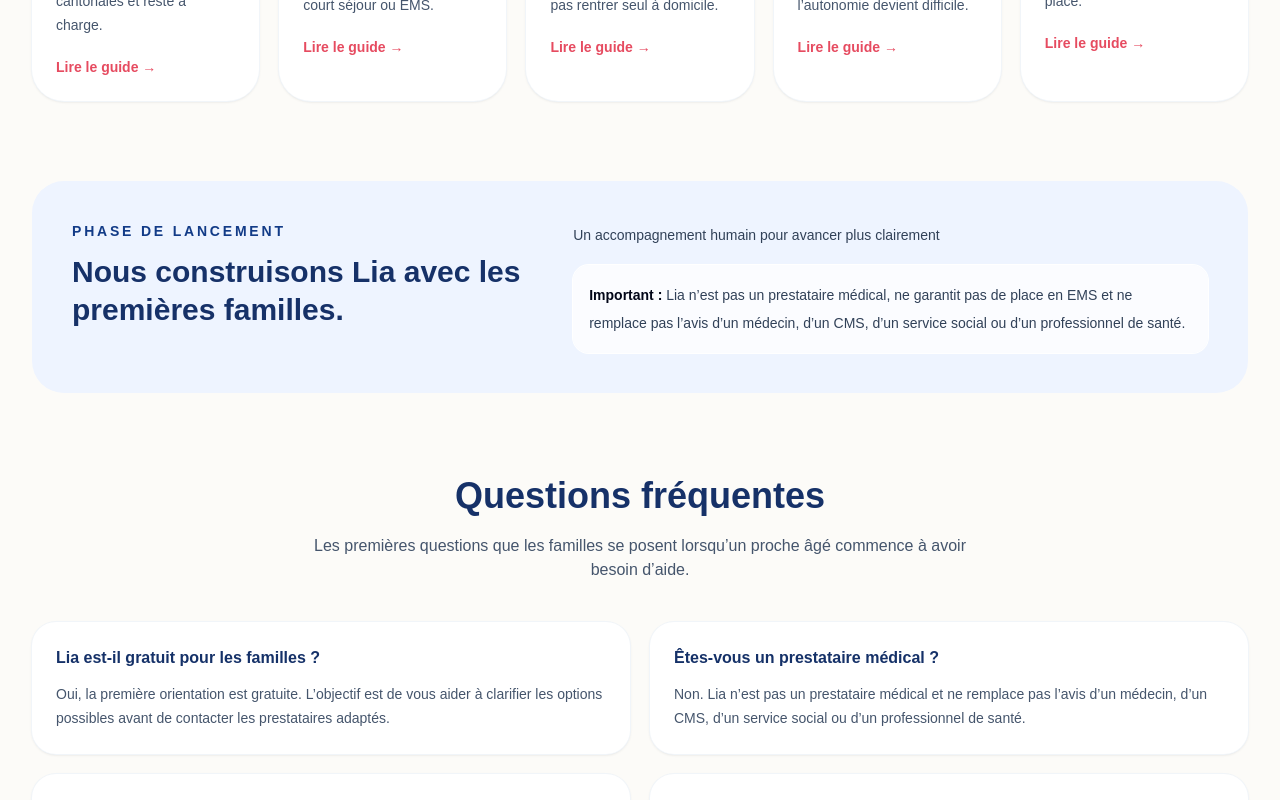
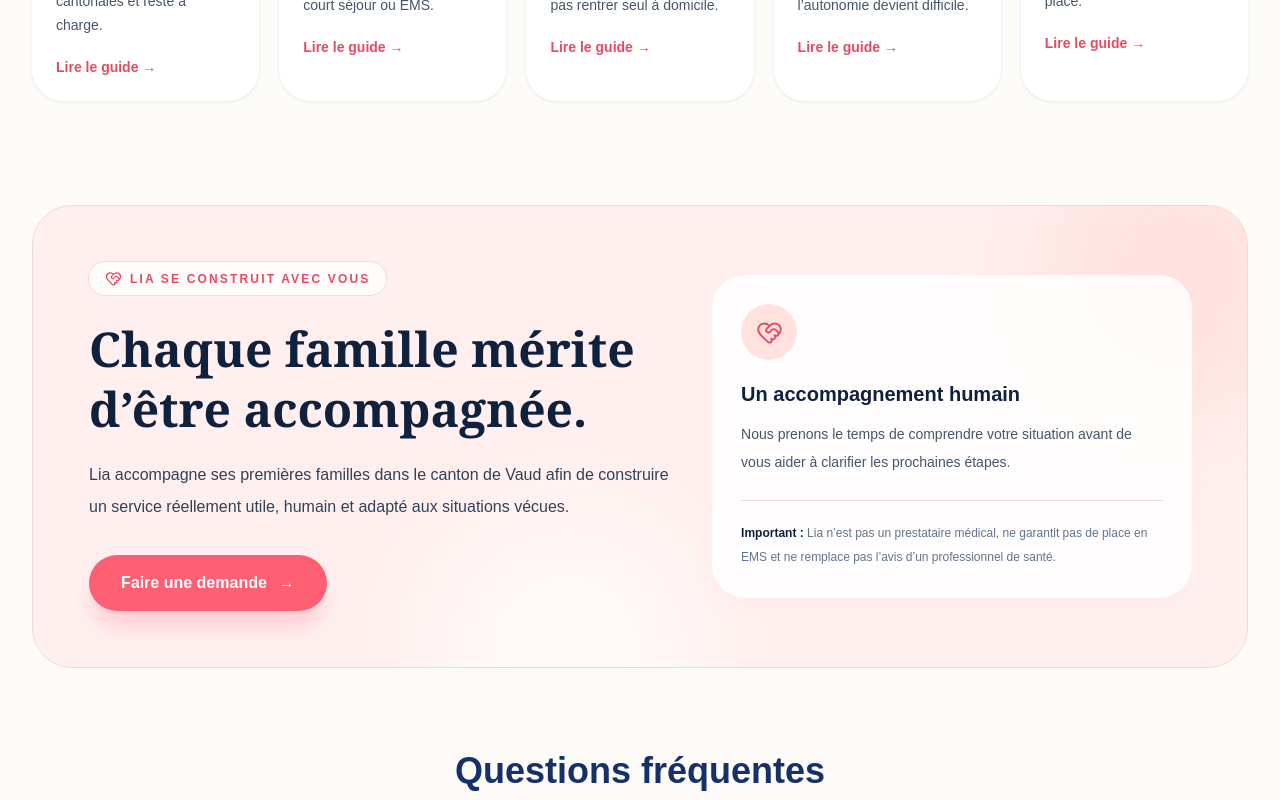
Before and after one commit to lucasruscio-hub/prochesuisse-vaud, a Next.js app: page / in a window 1280 px wide. Shown: the part 5000-5800 px from the top of the page. Built offline with nearby package versions, Linux system fonts and the light colour scheme.

Commit message:
Redesign Lia launch section

```diff
--- a/app/page.js
+++ b/app/page.js
@@ -957,21 +957,59 @@
           </div>
         </section>
 
-        <section className="mx-auto max-w-7xl px-5 py-8 lg:px-8">
-          <div className="grid gap-8 rounded-[2rem] bg-[#eef4ff] p-7 lg:grid-cols-[0.85fr_1.15fr] lg:p-10">
+        <section className="mx-auto max-w-7xl px-5 pb-8 pt-14 lg:px-8">
+  <div className="relative overflow-hidden rounded-[2.5rem] border border-[#F2DAD4] bg-[#FFF0EF] px-7 py-10 sm:px-10 lg:px-14 lg:py-14">
+    <div className="absolute -right-20 -top-20 h-72 w-72 rounded-full bg-[#FFD8D4]/60 blur-3xl" />
+    <div className="absolute -bottom-28 left-1/3 h-64 w-64 rounded-full bg-white/70 blur-3xl" />
+
+    <div className="relative grid gap-10 lg:grid-cols-[1.1fr_0.9fr] lg:items-center">
       <div>
-              <p className="text-sm font-semibold uppercase tracking-[0.2em] text-[#123b87]">Phase de lancement</p>
-              <h2 className="mt-3 text-3xl font-semibold leading-tight text-[#163168]">
-                Nous construisons Lia avec les premières familles.
+        <div className="inline-flex items-center gap-2 rounded-full bg-white/80 px-4 py-2 text-xs font-semibold uppercase tracking-[0.18em] text-[#E64B60] ring-1 ring-[#F1DDD7]">
+          <HeartHandshake size={17} strokeWidth={1.8} />
+          Lia se construit avec vous
+        </div>
+
+        <h2 className="mt-6 max-w-2xl font-serif text-4xl font-semibold leading-tight text-[#10213D] sm:text-5xl">
+          Chaque famille mérite d’être accompagnée.
         </h2>
+
+        <p className="mt-5 max-w-2xl text-base leading-8 text-slate-700">
+          Lia accompagne ses premières familles dans le canton de Vaud afin
+          de construire un service réellement utile, humain et adapté aux
+          situations vécues.
+        </p>
+
+        <a
+          href="#form"
+          className="mt-8 inline-flex items-center gap-3 rounded-full bg-[#FF5F72] px-8 py-4 text-base font-bold text-white shadow-xl shadow-rose-200 transition hover:-translate-y-0.5 hover:bg-[#E64B60]"
+        >
+          Faire une demande
+          <ArrowRight />
+        </a>
       </div>
-            <div className="space-y-4 text-sm leading-7 text-slate-700">
-              <p>
-                Un accompagnement humain pour avancer plus clairement
+
+      <div className="rounded-[2rem] bg-white/85 p-7 shadow-lg shadow-rose-100/50 ring-1 ring-white backdrop-blur">
+        <div className="flex h-14 w-14 items-center justify-center rounded-full bg-[#FFE1DE] text-[#E64B60]">
+          <HeartHandshake size={27} strokeWidth={1.7} />
+        </div>
+
+        <h3 className="mt-5 text-xl font-semibold text-[#10213D]">
+          Un accompagnement humain
+        </h3>
+
+        <p className="mt-3 text-sm leading-7 text-slate-600">
+          Nous prenons le temps de comprendre votre situation avant de vous
+          aider à clarifier les prochaines étapes.
         </p>
-              <p className="rounded-2xl bg-white/75 p-4 ring-1 ring-white">
-                <strong className="text-slate-950">Important :</strong> Lia n’est pas un prestataire médical, ne garantit pas de place en EMS et ne remplace pas l’avis d’un médecin, d’un CMS, d’un service social ou d’un professionnel de santé.
+
+        <div className="mt-6 border-t border-[#F1DDD7] pt-5">
+          <p className="text-xs leading-6 text-slate-500">
+            <strong className="text-[#10213D]">Important :</strong> Lia n’est
+            pas un prestataire médical, ne garantit pas de place en EMS et ne
+            remplace pas l’avis d’un professionnel de santé.
           </p>
+        </div>
+      </div>
     </div>
   </div>
 </section>
```
Lines whose indentation alone changed are shown as unchanged.
